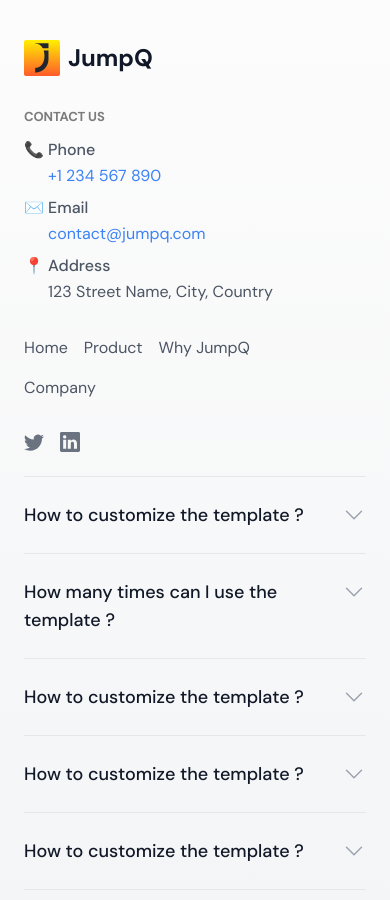
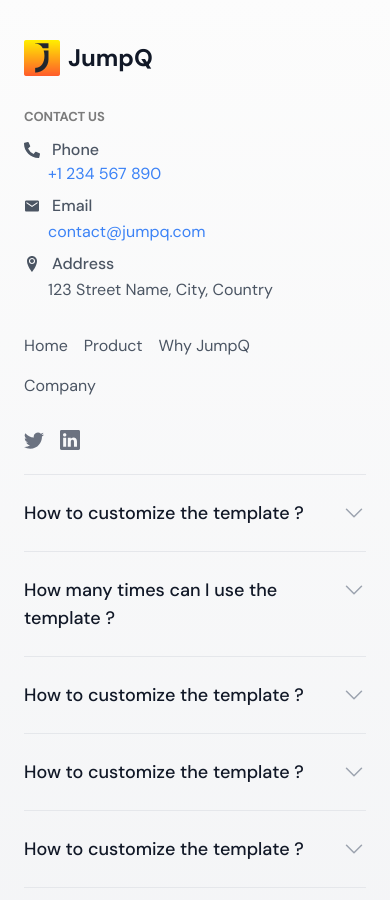
Before and after one commit to Bishwajeet49/latest-jumpq-landing-page, a Next.js app: page / in a window 390 px wide. Shown: the part 9120-10020 px from the top of the page. Built offline with nearby package versions, Linux system fonts and the light colour scheme.

Commit message:
icon-issue-resolved

```diff
--- a/components/FooterSection.tsx
+++ b/components/FooterSection.tsx
@@ -2,6 +2,12 @@ import Container from "./Container";
 import Image from "next/image";
 import Faqs from "./Faqs";
 // import logo from "../public/images/logo.png"
+
+
+import { FaPhoneAlt } from "react-icons/fa";
+import { IoMdMail } from "react-icons/io";
+import { ImLocation2 } from "react-icons/im";
+
 export default function Footer() {
     const links = [
         {
@@ -27,23 +33,36 @@ export default function Footer() {
             <Container>
                 <div className="flex gap-6 md:flex-row md:w-full lg:gap-12 flex-col">
                     <div className="pr-20 md:w-1/2">
-                        <a href="components#home" aria-label="logo" className="flex items-center space-x-2">
+                        <a
+                            href="/"
+                            aria-label="logo"
+                            className="flex items-center space-x-2"
+                            onClick={(e) => {
+                                e.preventDefault(); // Prevent the default link behavior
+                                window.scrollTo({
+                                    top: 0,
+                                    behavior: 'smooth', // Smooth scrolling
+                                });
+                            }}
+                        >
                             <div aria-hidden="true" className="flex flex-col space-y-0.5">
                                 <Image
                                     width={36}
                                     height={36}
                                     src="/images/logo.png"
-                                    alt="logo" />
+                                    alt="logo"
+                                />
                             </div>
                             <span className="text-2xl font-bold text-gray-900 dark:text-white">JumpQ</span>
                         </a>
+
 
                         {/* Contact Section */}
                         <div className="mt-8 flex flex-wrap flex-col justify-center gap-3 space-x-8 text-gray-600 dark:text-gray-400">
                             <div className="w-266px text-f12w700 uppercase leading-none tracking-tight text-textNormal">Contact us</div>
                             <div className="flex flex-col gap-2">
-                                <div className="flex flex-col gap-05">
-                                    <span className="font-medium">📞 Phone</span>
+                                <div className="flex flex-col">
+                                    <span className="font-medium flex items-center gap-3"><FaPhoneAlt /> Phone</span>
                                     <p className="pl-6">
                                         <a href="tel:+1234567890" className="text-blue-500 underline hover:underline">
                                             +1 234 567 890
@@ -51,7 +70,7 @@ export default function Footer() {
                                     </p>
                                 </div>
                                 <div className="flex flex-col gap-05">
-                                    <span className="font-medium">✉️ Email</span>
+                                    <span className="font-medium flex items-center gap-3"><IoMdMail /> Email</span>
                                     <p className="pl-6">
                                         <a href="mailto:contact@jumpq.com" className="text-blue-500 underline hover:underline">
                                             contact@jumpq.com
@@ -59,7 +78,7 @@ export default function Footer() {
                                     </p>
                                 </div>
                                 <div className="flex flex-col gap-05">
-                                    <span className="font-medium">📍 Address</span>
+                                    <span className="font-medium flex items-center gap-3"><ImLocation2 /> Address</span>
                                     <span className="text-wrap pl-6">123 Street Name, City, Country</span>
                                 </div>
                             </div>
--- a/components/HeroSection.tsx
+++ b/components/HeroSection.tsx
@@ -20,9 +20,10 @@ export default function HeroSection() {
           <div className="h-72 rounded-full bg-gradient-to-r from-cyan-400 to-sky-300 blur-3xl dark:from-transparent dark:to-indigo-600"></div>
         </div>
       </div>
+
       <Container>
         <div className="relative ml-auto pt-40 xl:pt-36">
-          <div className="gap-12 md:flex md:items-center">
+          <div className="gap-12 md:flex md:items-center md:w-[100%]">
             <div className="text-center sm:px-12 md:w-2/3 md:px-0 md:text-left lg:w-[50%]">
               <h1 className="text-5xl font-black dark:text-white md:text-5xl xl:text-5xl">
                 Helping Sales Team <br />
@@ -43,11 +44,12 @@ export default function HeroSection() {
                 </div>
               </div>
             </div>
+
             <div className="relative mt-20 md:mt-0 md:w-2/5 lg:w-3/5">
               <div className="ml-0 md:-mr-72 lg:mr-0">
                 <video
                   ref={videoRef}
-                  className="w-full h-auto"
+                  className="w-full h-full"
                   autoPlay
                   muted
                   loop
--- a/package.json
+++ b/package.json
@@ -12,7 +12,8 @@
     "@types/react-dom": "^18.0.10",
     "next": "^13.1.5",
     "react": "^18.2.0",
-    "react-dom": "^18.2.0"
+    "react-dom": "^18.2.0",
+    "react-icons": "^5.4.0"
   },
   "devDependencies": {
     "@types/node": "18.11.18",
--- a/styles/globals.css
+++ b/styles/globals.css
@@ -47,6 +47,7 @@ html {
   /* 4 */
   font-feature-settings: normal;
   /* 5 */
+  scroll-behavior: smooth;
 }
 
 /*
```
Also changed, not shown: components/Team.tsx (indentation only), 1 other file (tests, documents, lock files or other folders).
